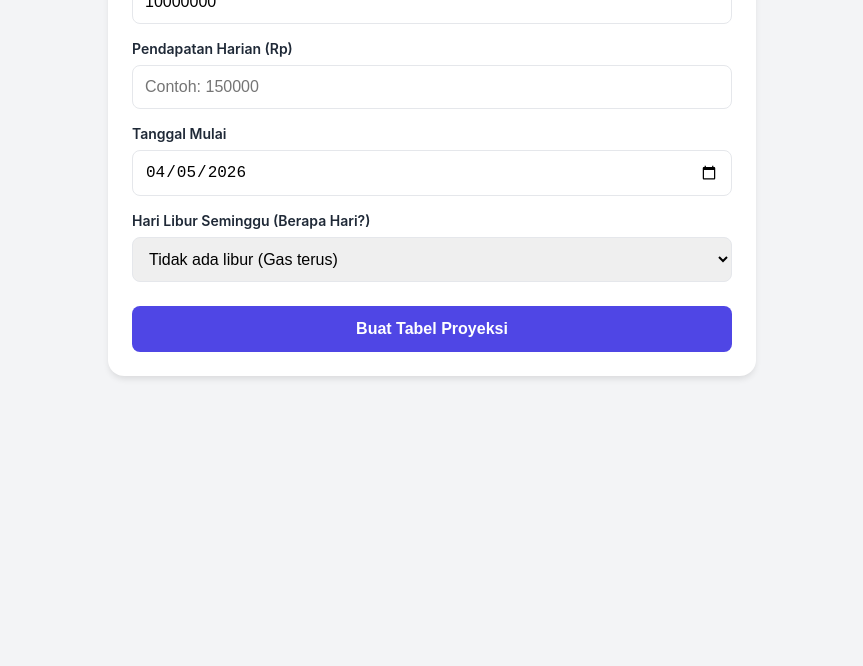
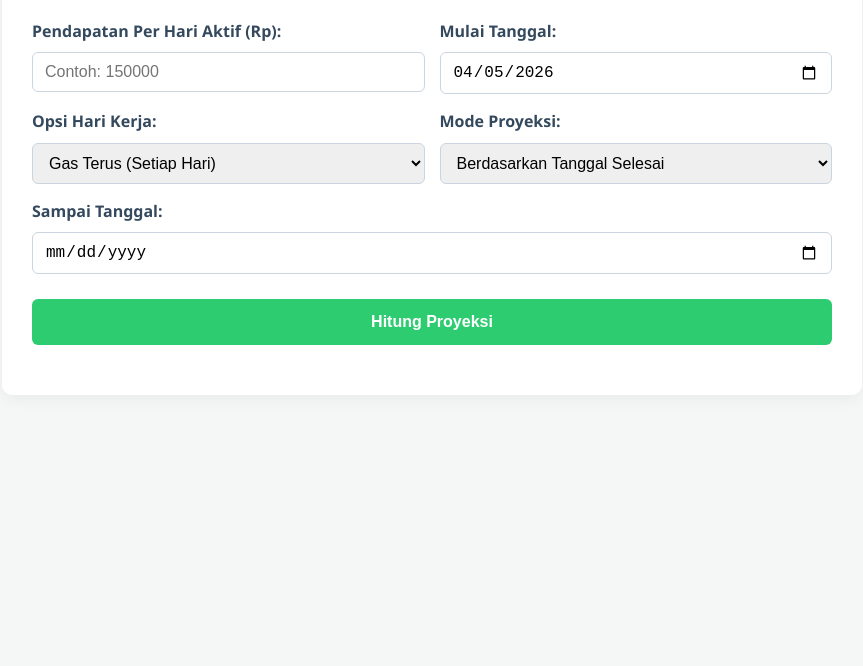
Before and after one commit to JastipGo/proyeksipendapatan-, a plain HTML site: page index.html in a window 1280 px wide. Shown: the part 134-800 px from the top of the page, without its empty margins (208-1071 px from the left). Drawn offline with Linux system fonts and the light colour scheme.

Commit message:
Update index.html

```diff
--- a/index.html
+++ b/index.html
@@ -3,277 +3,355 @@
 <head>
     <meta charset="UTF-8">
     <meta name="viewport" content="width=device-width, initial-scale=1.0">
-    <title>Proyeksi Pendapatan</title>
+    <title>Kalkulator Proyeksi Pendapatan</title>
     <style>
-        /* Desain Mobile-First yang Modern */
-        :root {
-            --primary: #4F46E5;
-            --primary-hover: #4338CA;
-            --surface: #ffffff;
-            --background: #F3F4F6;
-            --text-main: #1F2937;
-            --text-muted: #6B7280;
-            --border: #E5E7EB;
+        body {
+            font-family: 'Segoe UI', Tahoma, Geneva, Verdana, sans-serif;
+            background-color: #f4f7f6;
+            color: #333;
+            line-height: 1.6;
+            padding: 20px;
+            margin: 0;
         }
-
-        body {
-            font-family: -apple-system, BlinkMacSystemFont, 'Segoe UI', Roboto, Helvetica, Arial, sans-serif;
-            background-color: var(--background);
-            color: var(--text-main);
-            margin: 0;
-            padding: 16px;
+        .container {
+            max-width: 800px;
+            margin: 0 auto;
+            background: #fff;
+            padding: 30px;
+            border-radius: 10px;
+            box-shadow: 0 4px 15px rgba(0,0,0,0.05);
         }
-
-        .card {
-            max-width: 600px;
-            margin: 0 auto;
-            background: var(--surface);
-            padding: 24px;
-            border-radius: 16px;
-            box-shadow: 0 4px 6px -1px rgba(0, 0, 0, 0.1);
+        h1 {
+            text-align: center;
+            color: #2c3e50;
+            margin-bottom: 30px;
         }
-
-        h2 {
-            text-align: center;
-            margin-top: 0;
-            color: var(--primary);
+        .form-row {
+            display: flex;
+            gap: 15px;
+            margin-bottom: 15px;
+            flex-wrap: wrap; /* Membantu tampilan di layar kecil */
         }
-
         .form-group {
-            margin-bottom: 16px;
+            flex: 1;
+            min-width: 200px;
         }
-
         label {
             display: block;
             font-weight: 600;
             margin-bottom: 8px;
-            font-size: 14px;
+            color: #34495e;
         }
-
-        input {
+        input[type="number"],
+        input[type="date"],
+        select {
             width: 100%;
-            padding: 12px;
-            border: 1px solid var(--border);
-            border-radius: 8px;
+            padding: 10px 12px;
+            border: 1px solid #cbd5e0;
+            border-radius: 6px;
+            box-sizing: border-box;
             font-size: 16px;
-            box-sizing: border-box;
+        }
+        input:focus, select:focus {
             outline: none;
-            transition: border-color 0.2s;
+            border-color: #3498db;
+            box-shadow: 0 0 5px rgba(52, 152, 219, 0.3);
         }
-
-        input:focus {
-            border-color: var(--primary);
-        }
-
         button {
             width: 100%;
-            background-color: var(--primary);
+            padding: 14px;
+            background-color: #2ecc71;
             color: white;
-            padding: 14px;
             border: none;
-            border-radius: 8px;
+            border-radius: 6px;
             font-size: 16px;
             font-weight: bold;
             cursor: pointer;
-            margin-top: 8px;
-            transition: background-color 0.2s;
+            transition: background 0.3s;
+            margin-top: 10px;
         }
-
         button:hover {
-            background-color: var(--primary-hover);
+            background-color: #27ae60;
         }
-
-        .summary-card {
+        .summary {
+            background-color: #e8f8f5;
+            border-left: 5px solid #1abc9c;
+            padding: 15px 20px;
+            margin-top: 25px;
+            border-radius: 4px;
+            display: none;
+        }
+        .summary h3 {
+            margin-top: 0;
+            color: #16a085;
+            margin-bottom: 10px;
+        }
+        .summary p {
+            margin: 5px 0;
+        }
+        .table-responsive {
+            overflow-x: auto;
             margin-top: 20px;
-            padding: 16px;
-            background-color: #ECFCCB;
-            border: 1px solid #BEF264;
-            border-radius: 8px;
-            text-align: center;
-            font-weight: bold;
-            display: none; /* Disembunyikan sampai tombol diklik */
-            color: #3F6212;
         }
-
-        .table-wrapper {
-            overflow-x: auto; /* Agar tabel bisa digeser ke samping di layar HP */
-            margin-top: 20px;
-            border-radius: 8px;
-            border: 1px solid var(--border);
-        }
-
         table {
             width: 100%;
             border-collapse: collapse;
-            font-size: 14px;
-            min-width: 500px; /* Lebar minimum tabel */
+            margin-top: 10px;
         }
-
         th, td {
-            padding: 12px;
+            padding: 12px 15px;
+            border: 1px solid #ecf0f1;
             text-align: left;
-            border-bottom: 1px solid var(--border);
         }
-
         th {
-            background-color: #F9FAFB;
-            font-weight: 600;
-            color: var(--text-muted);
-            white-space: nowrap;
+            background-color: #34495e;
+            color: white;
+            position: sticky;
+            top: 0;
         }
-
-        /* Styling untuk baris hari libur */
-        .row-libur {
-            background-color: #FEE2E2;
-            color: #991B1B;
+        tr:nth-child(even) {
+            background-color: #f9fbfd;
         }
-        .row-libur td {
-            font-style: italic;
+        tr:hover {
+            background-color: #f1f4f8;
+        }
+        /* Style khusus untuk baris hari libur */
+        tr.libur {
+            background-color: #fdf2e9 !important;
+            color: #e67e22;
+        }
+        tr.libur:hover {
+            background-color: #fae5d3 !important;
         }
     </style>
 </head>
 <body>
 
-<div class="card">
-    <h2>Kalkulator Proyeksi 10 Juta</h2>
+<div class="container">
+    <h1>📊 Kalkulator Proyeksi Pendapatan</h1>
 
-    <div class="form-group">
-        <label for="target">Target Pendapatan (Rp)</label>
-        <input type="number" id="target" value="10000000" step="100000">
+    <div class="form-row">
+        <div class="form-group">
+            <label for="dailyIncome">Pendapatan Per Hari Aktif (Rp):</label>
+            <input type="number" id="dailyIncome" placeholder="Contoh: 150000" required>
+        </div>
+        <div class="form-group">
+            <label for="startDate">Mulai Tanggal:</label>
+            <input type="date" id="startDate" required>
+        </div>
     </div>
 
-    <div class="form-group">
-        <label for="pendapatan">Pendapatan Harian (Rp)</label>
-        <input type="number" id="pendapatan" placeholder="Contoh: 150000" required>
+    <div class="form-row">
+        <div class="form-group">
+            <label for="workDaysOption">Opsi Hari Kerja:</label>
+            <select id="workDaysOption">
+                <option value="all">Gas Terus (Setiap Hari)</option>
+                <option value="sunday_off">Libur Minggu</option>
+                <option value="weekend_off">Libur Sabtu & Minggu</option>
+            </select>
+        </div>
+        <div class="form-group">
+            <label for="targetMode">Mode Proyeksi:</label>
+            <select id="targetMode" onchange="toggleMode()">
+                <option value="date">Berdasarkan Tanggal Selesai</option>
+                <option value="nominal">Berdasarkan Target Nominal</option>
+            </select>
+        </div>
     </div>
 
-    <div class="form-group">
-        <label for="tanggalMulai">Tanggal Mulai</label>
-        <input type="date" id="tanggalMulai" required>
+    <div class="form-row" id="dynamicInputRow">
+        <div class="form-group" id="endDateGroup">
+            <label for="endDate">Sampai Tanggal:</label>
+            <input type="date" id="endDate">
+        </div>
+
+        <div class="form-group" id="targetNominalGroup" style="display:none;">
+            <label for="targetNominal">Target Nominal (Rp):</label>
+            <input type="number" id="targetNominal" placeholder="Contoh: 5000000">
+        </div>
     </div>
 
-    <div class="form-group">
-        <label for="hariLibur">Hari Libur Seminggu (Berapa Hari?)</label>
-        <select id="hariLibur" style="width: 100%; padding: 12px; border-radius: 8px; border: 1px solid #E5E7EB; font-size: 16px; outline: none;">
-            <option value="0">Tidak ada libur (Gas terus)</option>
-            <option value="1">1 Hari (Minggu saja)</option>
-            <option value="2">2 Hari (Sabtu & Minggu)</option>
-        </select>
-    </div>
+    <button onclick="calculateProjection()">Hitung Proyeksi</button>
 
-    <button onclick="hitungProyeksi()">Buat Tabel Proyeksi</button>
+    <div id="summary" class="summary"></div>
 
-    <div id="summary" class="summary-card">
-        Target <span id="text-target"></span> akan tercapai dalam <span id="text-hari"></span> hari!
-    </div>
-
-    <div class="table-wrapper" id="area-tabel" style="display: none;">
-        <table>
+    <div class="table-responsive">
+        <table id="resultTable" style="display: none;">
             <thead>
                 <tr>
                     <th>Hari Ke-</th>
                     <th>Tanggal</th>
-                    <th>Status</th>
                     <th>Pendapatan Harian</th>
                     <th>Total Terkumpul</th>
                 </tr>
             </thead>
-            <tbody id="tabel-body">
+            <tbody>
                 </tbody>
         </table>
     </div>
 </div>
 
 <script>
-    // Set default tanggal mulai ke hari ini
-    document.getElementById('tanggalMulai').valueAsDate = new Date();
+    // Set tanggal hari ini sebagai default
+    document.getElementById('startDate').valueAsDate = new Date();
 
-    function formatRupiah(angka) {
-        return new Intl.NumberFormat('id-ID', {
-            style: 'currency',
-            currency: 'IDR',
-            minimumFractionDigits: 0
-        }).format(angka);
+    // Mengganti tampilan input berdasarkan mode
+    function toggleMode() {
+        const mode = document.getElementById('targetMode').value;
+        if (mode === 'date') {
+            document.getElementById('endDateGroup').style.display = 'block';
+            document.getElementById('targetNominalGroup').style.display = 'none';
+        } else {
+            document.getElementById('endDateGroup').style.display = 'none';
+            document.getElementById('targetNominalGroup').style.display = 'block';
+        }
     }
 
-    function hitungProyeksi() {
-        const target = parseFloat(document.getElementById('target').value);
-        const pendapatanHarian = parseFloat(document.getElementById('pendapatan').value);
-        const tanggalStr = document.getElementById('tanggalMulai').value;
-        const liburPilihan = parseInt(document.getElementById('hariLibur').value);
+    // Format Rupiah
+    function formatRupiah(angka) {
+        return new Intl.NumberFormat('id-ID', { style: 'currency', currency: 'IDR', minimumFractionDigits: 0 }).format(angka);
+    }
 
-        if (!pendapatanHarian || pendapatanHarian <= 0) {
-            alert("Mohon masukkan nominal pendapatan harian yang valid!");
+    // Cek apakah suatu tanggal adalah hari kerja berdasarkan opsi yang dipilih
+    function isWorkDay(date, option) {
+        const day = date.getDay(); // 0 = Minggu, 1 = Senin, ..., 6 = Sabtu
+        if (option === 'all') return true;
+        if (option === 'sunday_off' && day === 0) return false;
+        if (option === 'weekend_off' && (day === 0 || day === 6)) return false;
+        return true;
+    }
+
+    function calculateProjection() {
+        const dailyIncome = parseFloat(document.getElementById('dailyIncome').value);
+        const startDateInput = document.getElementById('startDate').value;
+        const mode = document.getElementById('targetMode').value;
+        const workDaysOption = document.getElementById('workDaysOption').value;
+
+        if (!startDateInput || isNaN(dailyIncome) || dailyIncome <= 0) {
+            alert('Mohon isi Pendapatan Per Hari dan Mulai Tanggal dengan nominal yang valid (> 0).');
             return;
         }
 
-        let tanggalSaatIni = new Date(tanggalStr);
-        let totalTerkumpul = 0;
-        let hariKe = 1;
-        let counterHariTotal = 0; // Untuk menghitung durasi kalender nyata
+        let currentDate = new Date(startDateInput);
+        currentDate.setHours(0,0,0,0);
 
-        const tbody = document.getElementById('tabel-body');
-        tbody.innerHTML = ''; // Kosongkan tabel sebelum render ulang
+        let currentTotal = 0;
+        let dayCount = 0;
+        let workingDaysCount = 0;
+        let tableData = [];
 
-        // Looping sampai target terpenuhi
-        while (totalTerkumpul < target) {
-            let hariDalamMinggu = tanggalSaatIni.getDay(); // 0 = Minggu, 6 = Sabtu
-            let isLibur = false;
+        if (mode === 'date') {
+            const endDateInput = document.getElementById('endDate').value;
+            if (!endDateInput) {
+                alert('Mohon isi Sampai Tanggal.');
+                return;
+            }
+            let endDate = new Date(endDateInput);
+            endDate.setHours(0,0,0,0);
 
-            // Logika hari libur
-            if (liburPilihan === 1 && hariDalamMinggu === 0) {
-                isLibur = true; // Libur hari Minggu
-            } else if (liburPilihan === 2 && (hariDalamMinggu === 0 || hariDalamMinggu === 6)) {
-                isLibur = true; // Libur hari Sabtu & Minggu
+            if (endDate < currentDate) {
+                alert('Sampai Tanggal tidak boleh lebih awal dari Mulai Tanggal.');
+                return;
             }
 
-            let statusStr = "Kerja";
-            let incomeHariIni = 0;
-            let barisClass = "";
+            // Loop hari demi hari sampai tanggal selesai
+            while (currentDate <= endDate) {
+                dayCount++;
+                let workingToday = isWorkDay(currentDate, workDaysOption);
+                let incomeToday = 0;
 
-            if (isLibur) {
-                statusStr = "Libur";
-                barisClass = "row-libur";
-            } else {
-                incomeHariIni = pendapatanHarian;
-                totalTerkumpul += pendapatanHarian;
-                // Jika over target di hari terakhir, paskan angkanya (opsional, tapi dibiarkan total aktual saja)
+                if (workingToday) {
+                    incomeToday = dailyIncome;
+                    currentTotal += dailyIncome;
+                    workingDaysCount++;
+                }
+
+                tableData.push({
+                    day: dayCount,
+                    date: new Date(currentDate),
+                    income: incomeToday,
+                    total: currentTotal,
+                    isWorking: workingToday
+                });
+
+                // Lanjut ke hari berikutnya
+                currentDate.setDate(currentDate.getDate() + 1);
             }
 
-            // Render baris tabel
-            const tr = document.createElement('tr');
-            if (barisClass) tr.className = barisClass;
+        } else {
+            const targetNominal = parseFloat(document.getElementById('targetNominal').value);
+            if (isNaN(targetNominal) || targetNominal <= 0) {
+                alert('Mohon isi Target Nominal dengan benar.');
+                return;
+            }
 
-            const tanggalFormat = tanggalSaatIni.toLocaleDateString('id-ID', {
-                weekday: 'short', day: 'numeric', month: 'short', year: 'numeric'
-            });
+            // Loop hari demi hari sampai target nominal tercapai
+            while (currentTotal < targetNominal) {
+                dayCount++;
+                let workingToday = isWorkDay(currentDate, workDaysOption);
+                let incomeToday = 0;
 
-            tr.innerHTML = `
-                <td>${hariKe}</td>
-                <td>${tanggalFormat}</td>
-                <td>${statusStr}</td>
-                <td>${isLibur ? '-' : formatRupiah(incomeHariIni)}</td>
-                <td><strong>${formatRupiah(totalTerkumpul)}</strong></td>
-            `;
-            tbody.appendChild(tr);
+                if (workingToday) {
+                    incomeToday = dailyIncome;
+                    currentTotal += dailyIncome;
+                    workingDaysCount++;
+                }
 
-            // Maju ke hari berikutnya
-            tanggalSaatIni.setDate(tanggalSaatIni.getDate() + 1);
-            hariKe++;
-            counterHariTotal++;
+                tableData.push({
+                    day: dayCount,
+                    date: new Date(currentDate),
+                    income: incomeToday,
+                    total: currentTotal,
+                    isWorking: workingToday
+                });
 
-            // Mencegah infinite loop (batas 50 tahun pencarian)
-            if (counterHariTotal > 18250) {
-                alert("Pendapatan harian terlalu kecil, proyeksi memakan waktu lebih dari 50 tahun.");
-                break;
+                currentDate.setDate(currentDate.getDate() + 1);
             }
         }
 
-        // Tampilkan kesimpulan dan tabel
-        document.getElementById('area-tabel').style.display = 'block';
-        document.getElementById('summary').style.display = 'block';
-        document.getElementById('text-target').innerText = formatRupiah(target);
-        document.getElementById('text-hari').innerText = counterHariTotal;
+        // --- Render Tabel dan Ringkasan ---
+        const tbody = document.querySelector('#resultTable tbody');
+        const resultTable = document.getElementById('resultTable');
+        const summaryDiv = document.getElementById('summary');
+
+        tbody.innerHTML = '';
+
+        tableData.forEach(data => {
+            const row = document.createElement('tr');
+
+            // Tambahkan class 'libur' jika hari itu bukan hari kerja
+            if (!data.isWorking) {
+                row.className = 'libur';
+            }
+
+            let dateString = data.date.toLocaleDateString('id-ID', {
+                weekday: 'long', year: 'numeric', month: 'long', day: 'numeric'
+            });
+
+            // Teks pendapatan harian diganti 'Libur' jika tidak bekerja
+            let incomeText = data.isWorking ? formatRupiah(data.income) : '<em>Libur</em>';
+
+            row.innerHTML = `
+                <td>${data.day}</td>
+                <td>${dateString}</td>
+                <td>${incomeText}</td>
+                <td><strong>${formatRupiah(data.total)}</strong></td>
+            `;
+            tbody.appendChild(row);
+        });
+
+        resultTable.style.display = 'table';
+
+        // Ambil tanggal terakhir dari array data
+        const finalDate = tableData[tableData.length - 1].date;
+
+        summaryDiv.style.display = 'block';
+        summaryDiv.innerHTML = `
+            <h3>Ringkasan Proyeksi:</h3>
+            <p>⏳ Total Durasi: <strong>${dayCount} Hari</strong> (<em>Total Hari Aktif Kerja: ${workingDaysCount} Hari</em>)</p>
+            <p>📅 Tanggal Selesai/Pencapaian: <strong>${finalDate.toLocaleDateString('id-ID', {weekday: 'long', year: 'numeric', month: 'long', day: 'numeric'})}</strong></p>
+            <p>💰 Estimasi Total Pendapatan: <strong>${formatRupiah(currentTotal)}</strong></p>
+        `;
     }
 </script>
 
```
